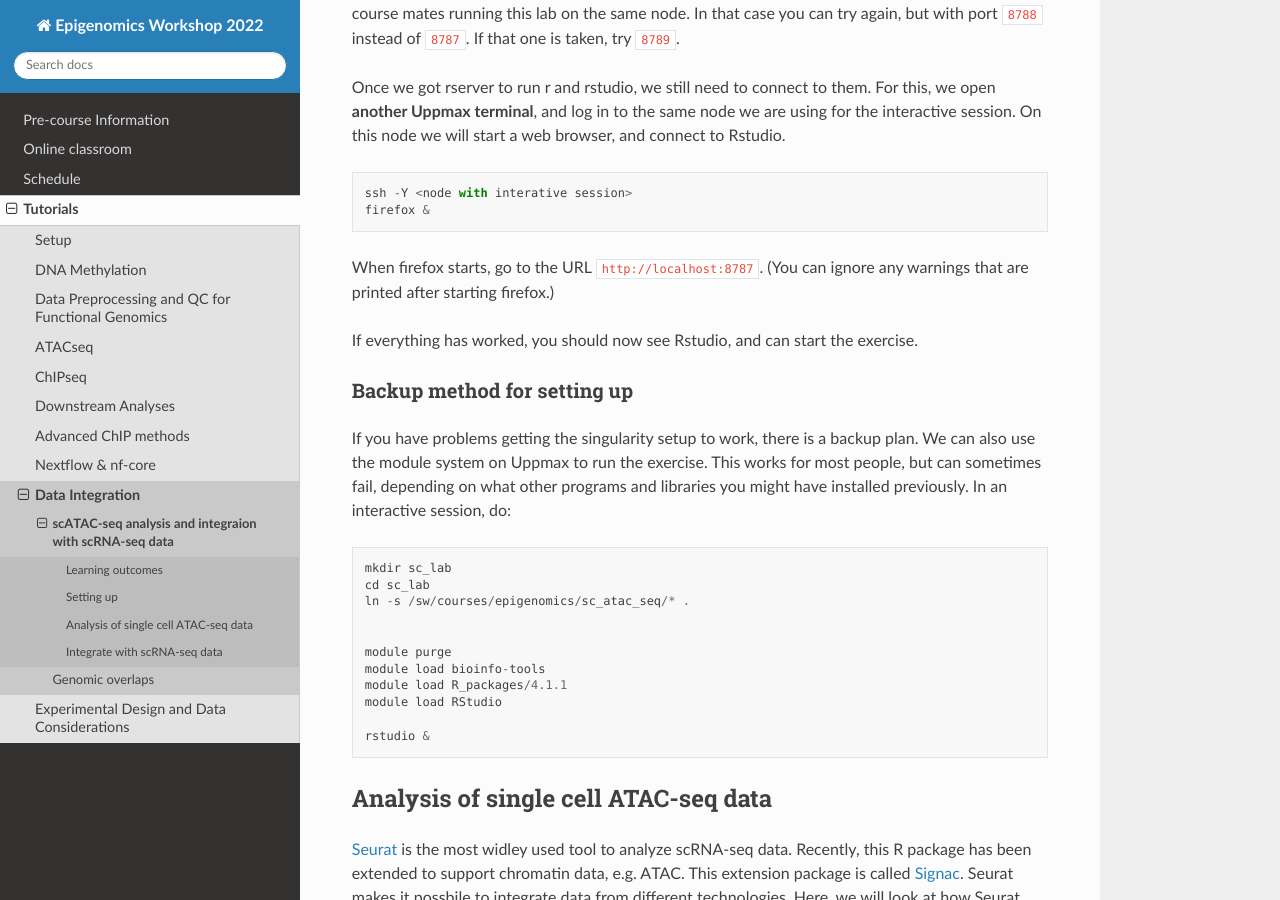
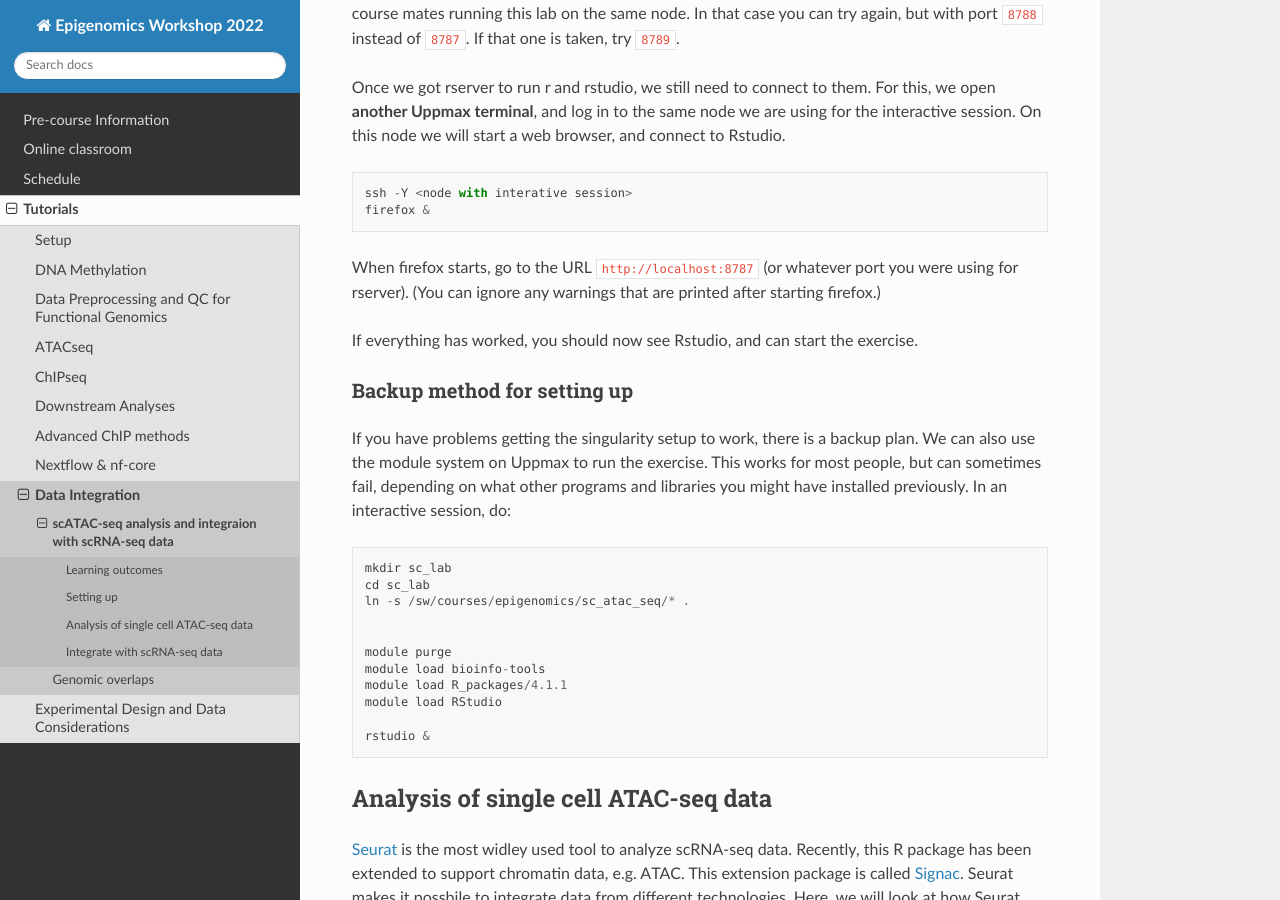
Before and after one commit to NBISweden/workshop-epigenomics-RTDs, a Sphinx documentation site: the page built from docs/content/tutorials/scAtacSeq/lab-sc_atac_seq.md, in a window 1280 px wide and 900 px high, scrolled down 1888 px. Built offline with Sphinx 7.4.7 and the Read the Docs theme 2.0.0, drawn with Linux system fonts in a browser that asks for light colours.

Commit message:
even more setup instructions for single cell lab

````diff
--- a/docs/content/tutorials/scAtacSeq/lab-sc_atac_seq.md
+++ b/docs/content/tutorials/scAtacSeq/lab-sc_atac_seq.md
@@ -79,7 +79,7 @@ ssh -Y <node with interative session>
 firefox &
 ```
 
-When firefox starts, go to the URL `http://localhost:8787`. (You can ignore any warnings that are printed after starting firefox.)
+When firefox starts, go to the URL `http://localhost:8787` (or whatever port you were using for rserver). (You can ignore any warnings that are printed after starting firefox.)
 
 If everything has worked, you should now see Rstudio, and can start the exercise.
 
````
